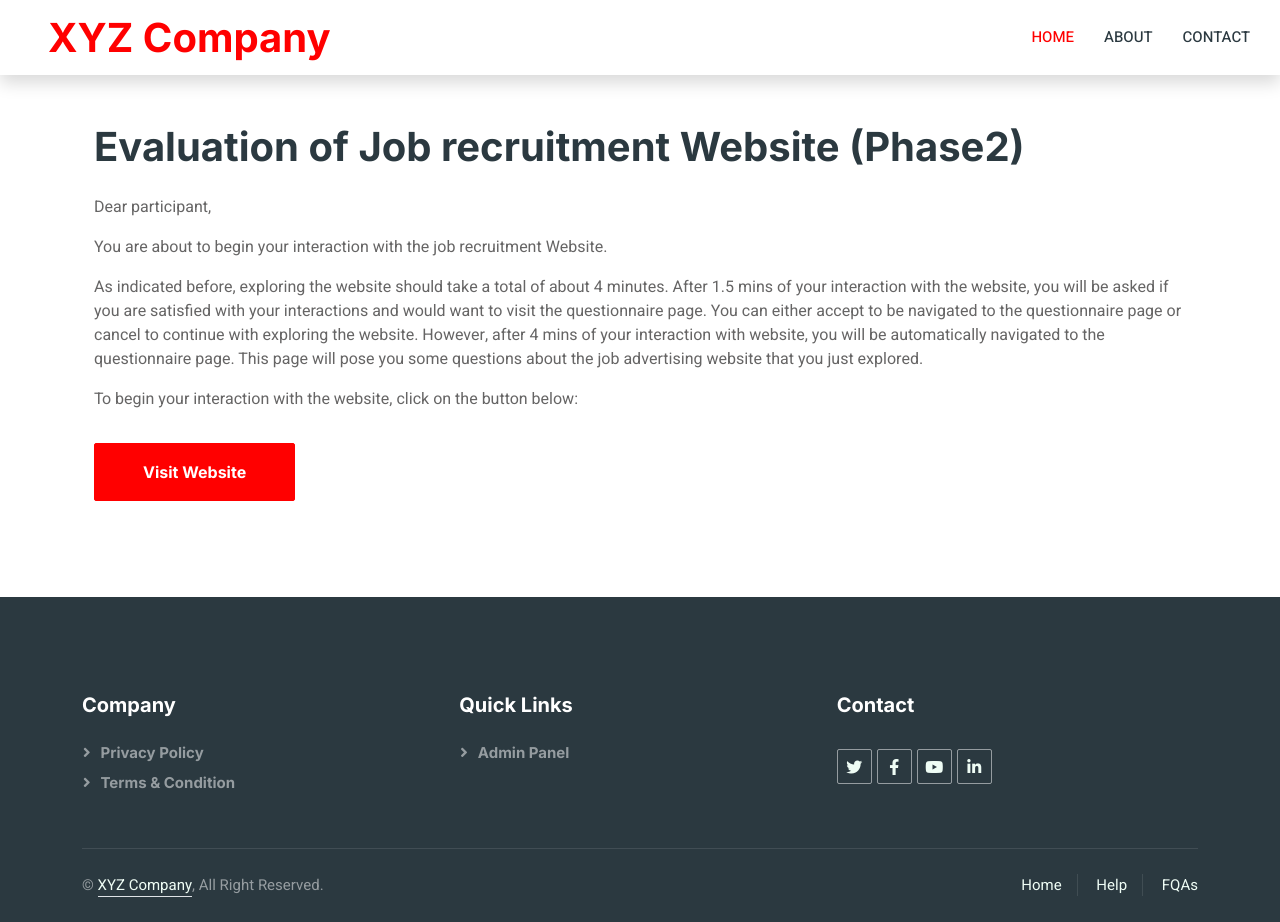
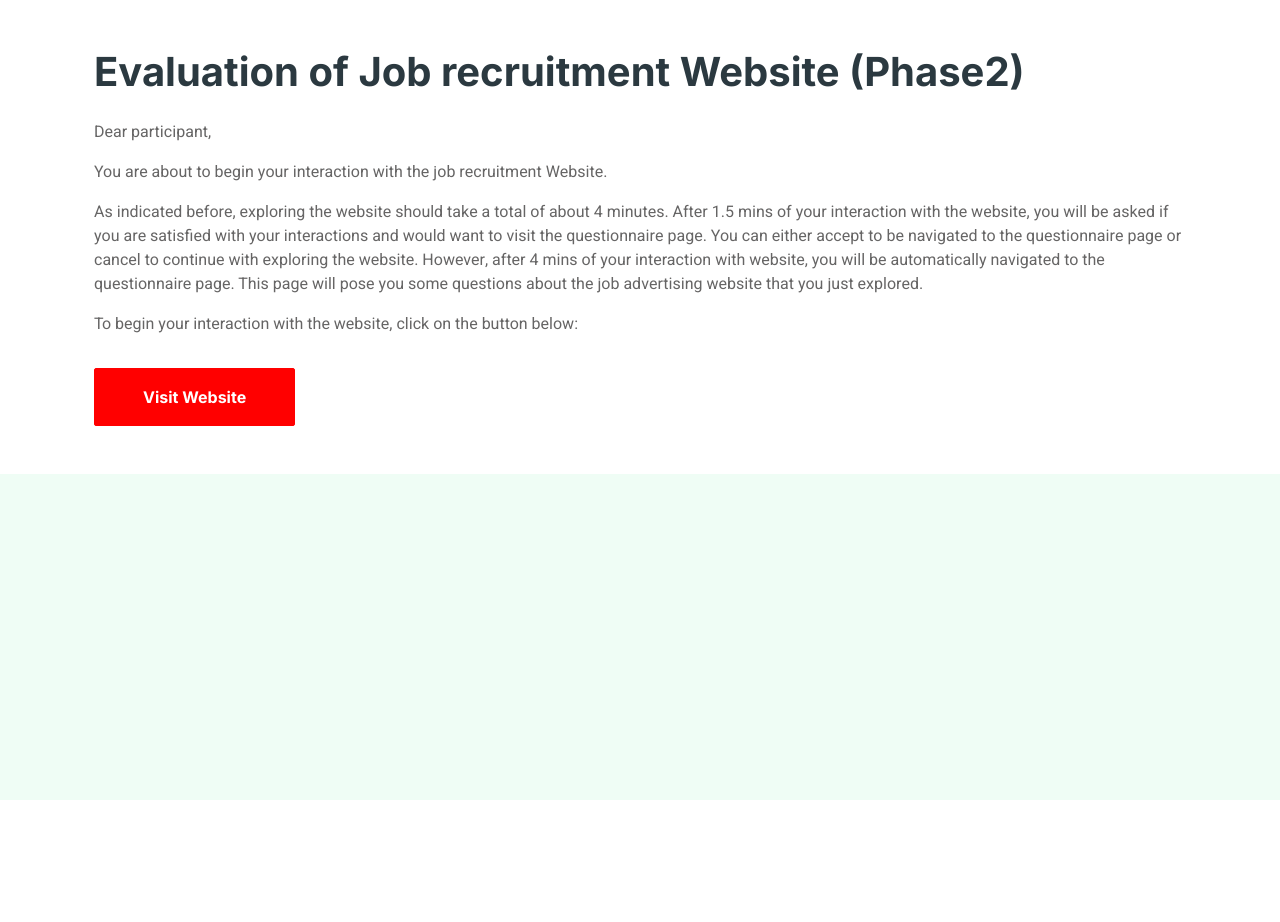
Before and after one commit to YounoussaBen/xyzCompany, a Django app: page / in a window 1280 px wide. After the commit the page ends 800 px from the top, so only its background shows below. Run offline with Django 4.2, Linux system fonts and the light colour scheme; some libraries are stand-ins or nearby versions.

Commit message:
remove navbar and footer

```diff
--- a/core/templates/help.html
+++ b/core/templates/help.html
@@ -60,23 +60,6 @@
         </div>
         <!-- Spinner End -->
 
-        <!-- Navbar Start -->
-        <nav class="navbar navbar-expand-lg bg-white navbar-light shadow sticky-top p-0">
-            <a href="{% url 'home' %}" class="navbar-brand d-flex align-items-center text-center py-0 px-4 px-lg-5">
-                <h1 class="m-0 text-primary">XYZ Company</h1>
-            </a>
-            <button type="button" class="navbar-toggler me-4" data-bs-toggle="collapse" data-bs-target="#navbarCollapse">
-                <span class="navbar-toggler-icon"></span>
-            </button>
-            <div class="collapse navbar-collapse" id="navbarCollapse">
-                <div class="navbar-nav ms-auto p-4 p-lg-0">
-                    <a href="{% url 'home' %}" class="nav-item nav-link active">Home</a>
-                    <a href="{% url 'about' %}" class="nav-item nav-link">About</a>
-                    <a href="{% url 'contact' %}" class="nav-item nav-link">Contact</a>
-                </div>
-            </div>
-        </nav>
-        <!-- Navbar End -->
 
         <!-- Content Block -->
         <!-- Help Start -->
@@ -96,49 +79,7 @@
         </div>
         <!-- Help End -->
 
-        <!-- Footer Start -->
-        <div class="container-fluid bg-dark text-white-50 footer pt-5 mt-5 wow fadeIn" data-wow-delay="0.1s">
-            <div class="container py-5">
-                <div class="row g-3">
-                    <div class="col-lg-4 col-md-6">
-                        <h5 class="text-white mb-4">Company</h5>
-                        <a class="btn btn-link text-white-50" href="#">Privacy Policy</a>
-                        <a class="btn btn-link text-white-50" href="#">Terms & Condition</a>
-                    </div>
-                    <div class="col-lg-4 col-md-6">
-                        <h5 class="text-white mb-4">Quick Links</h5>
-                        <a class="btn btn-link text-white-50" href="{% url 'admin:index'  %}">Admin Panel</a>
-                    </div>
-                    <div class="col-lg-4 col-md-6">
-                        <h5 class="text-white mb-4">Contact</h5>
-                        <div class="d-flex pt-2">
-                            <a class="btn btn-outline-light btn-social" href=""><i class="fab fa-twitter"></i></a>
-                            <a class="btn btn-outline-light btn-social" href=""><i class="fab fa-facebook-f"></i></a>
-                            <a class="btn btn-outline-light btn-social" href=""><i class="fab fa-youtube"></i></a>
-                            <a class="btn btn-outline-light btn-social" href=""><i class="fab fa-linkedin-in"></i></a>
-                        </div>
-                    </div>
-                </div>
-            </div>
-            <div class="container">
-                <div class="copyright">
-                    <div class="row">
-                        <div class="col-md-6 text-center text-md-start mb-3 mb-md-0">
-                            &copy; <a class="border-bottom" href="{% url 'about' %}">XYZ Company</a>, All Right Reserved.
 
-                        </div>
-                        <div class="col-md-6 text-center text-md-end">
-                            <div class="footer-menu">
-                                <a href="{% url 'home' %}">Home</a>
-                                <a href="{% url 'contact' %}">Help</a>
-                                <a href="{% url 'contact' %}">FQAs</a>
-                            </div>
-                        </div>
-                    </div>
-                </div>
-            </div>
-        </div>
-        <!-- Footer End -->
 
     </div>
 
```
